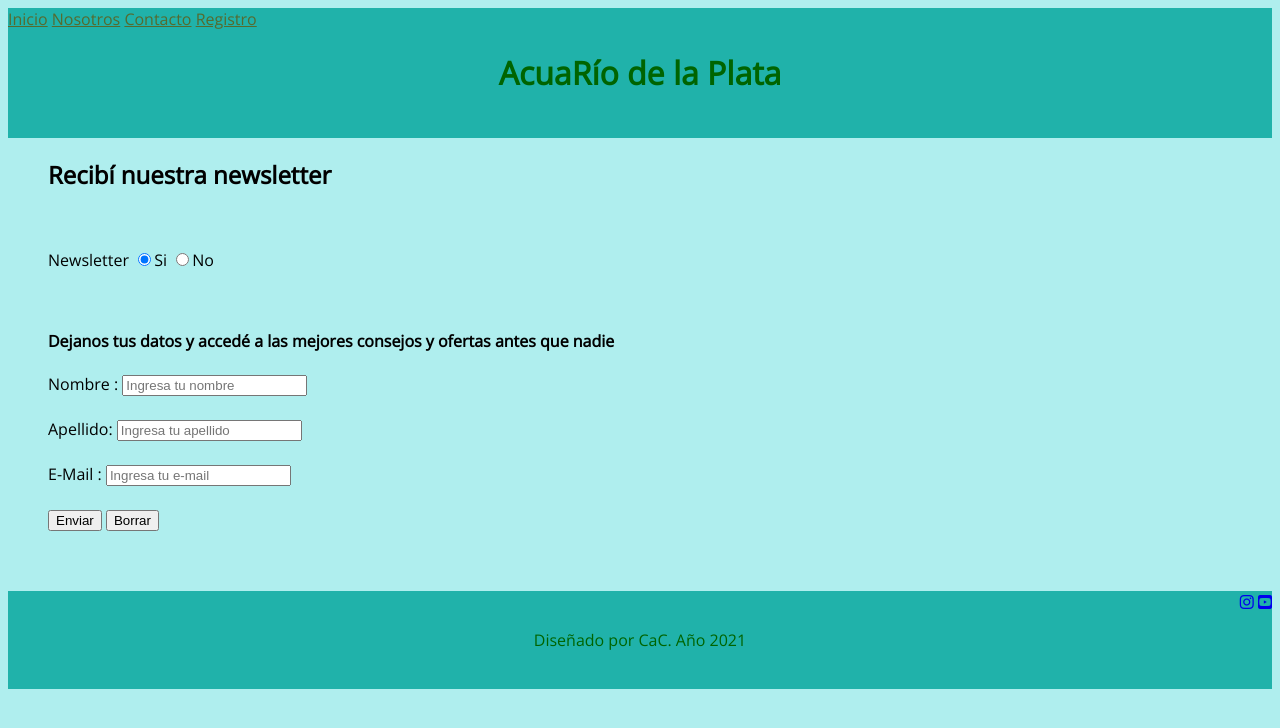
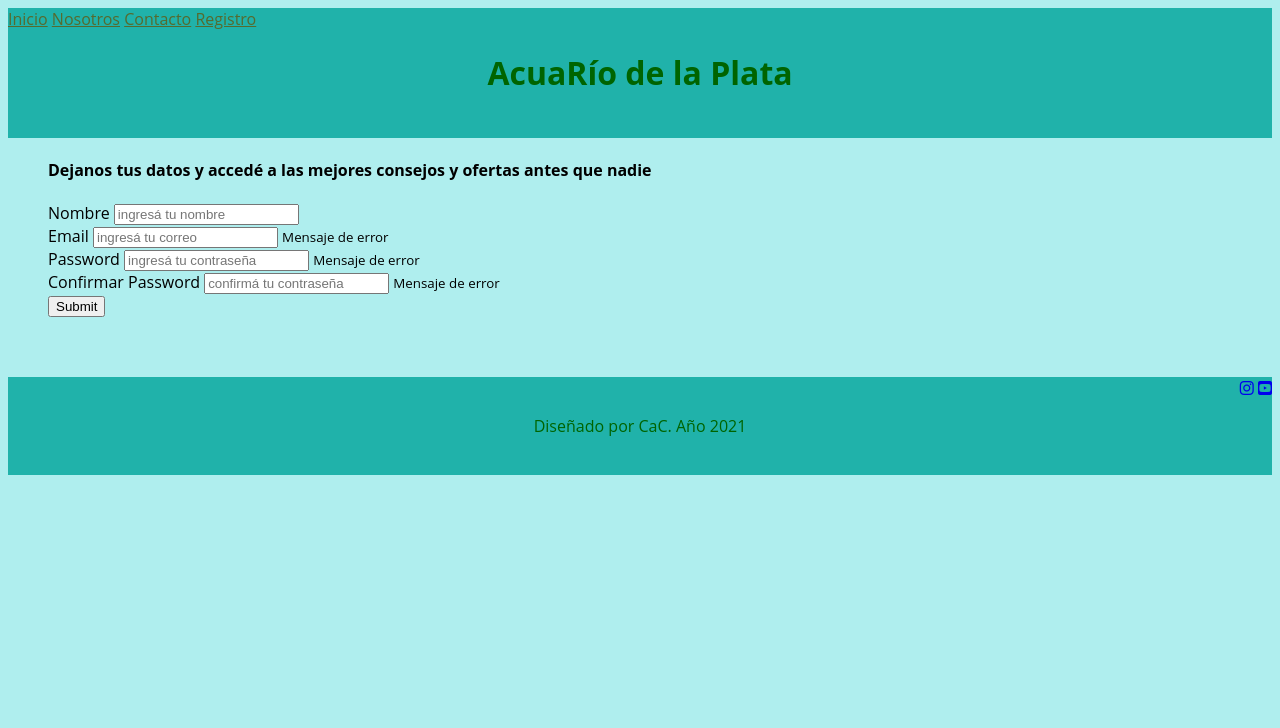
Before and after one commit to the-lord-of-the-bits/ARDLP-Web, a plain HTML site: page registro.html in a window 1280 px wide. Drawn offline with nearby package versions, Linux system fonts and the light colour scheme.

Commit message:
peleando con validador de js, luego vendra css

```diff
--- a/registro.html
+++ b/registro.html
@@ -11,7 +11,8 @@
     <link rel="stylesheet" href="css/style.css">
     <link rel="preconnect" href="https://fonts.googleapis.com">
     <link rel="preconnect" href="https://fonts.gstatic.com" crossorigin>
-    <link href="https://fonts.googleapis.com/css2?family=Open+Sans:wght@300&display=swap" rel="stylesheet">
+    <!-- <link href="https://fonts.googleapis.com/css2?family=Open+Sans:wght@300&display=swap" rel="stylesheet"> -->
+    <link rel="stylesheet" href="form-validator-css.css">
 </head>
 
 <body>
@@ -28,35 +29,33 @@
 
     <menu>
 
-        <form action="datos_registro.html" target="_blank">
-            <h2>Recibí nuestra newsletter</h2>
-            <br>
-            <p>
-                Newsletter
-                <input type="radio" name="news" value="Si" checked>Si
-                <input type="radio" name="news" value="No">No
-            </p>
-            <br>
+        <div class="container">
             <h4>Dejanos tus datos y accedé a las mejores consejos y ofertas antes que nadie</h4>
-
-
-            <label for="firstname">Nombre :</label> <input type="text" name="firstname" placeholder="Ingresa tu nombre">
-            <br>
-            <br>
-            <label for="lastname"> Apellido:</label> <input type="text" name="lastname"
-                placeholder="Ingresa tu apellido">
-            <br>
-            <br>
-            <label for="email"> E-Mail :</label> <input type="text" name="email" placeholder="Ingresa tu e-mail">
-            <br>
-            <br>
-            <input type="submit" value="Enviar">
-            <input type="reset" value="Borrar"> <!-- name="Borrar" >--->
-        </form>
-
-
-
-
+            <form action="" id="form" class="form">
+               <div class="input">
+                  <label for="nombre">Nombre</label>
+                  <input type="text" name="nombre" id="nombre" placeholder="ingresá tu nombre" autocomplete="off" />
+                  <!-- <small>Mensaje de error</small> -->
+               </div>
+               <div class="input">
+                  <label for="email">Email</label>
+                  <input type="text" name="email" id="email" placeholder="ingresá tu correo" autocomplete="off" />
+                  <small>Mensaje de error</small>
+               </div>
+               <div class="input">
+                  <label for="password">Password</label>
+                  <input type="password" name="password" id="password" placeholder="ingresá tu contraseña" />
+                  <small>Mensaje de error</small>
+               </div>
+               <div class="input">
+                  <label for="c-password">Confirmar Password</label>
+                  <input type="password" name="c-password" id="c-password" placeholder="confirmá tu contraseña" />
+                  <small>Mensaje de error</small>
+               </div>
+               <button>Submit</button>
+            </form>
+         </div>
+         <script src="js/app-valid.js"></script>
         <br>
         <br>
     </menu>
```
